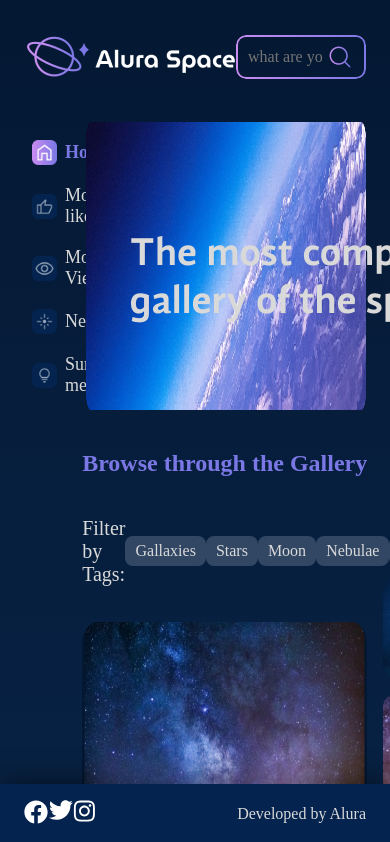
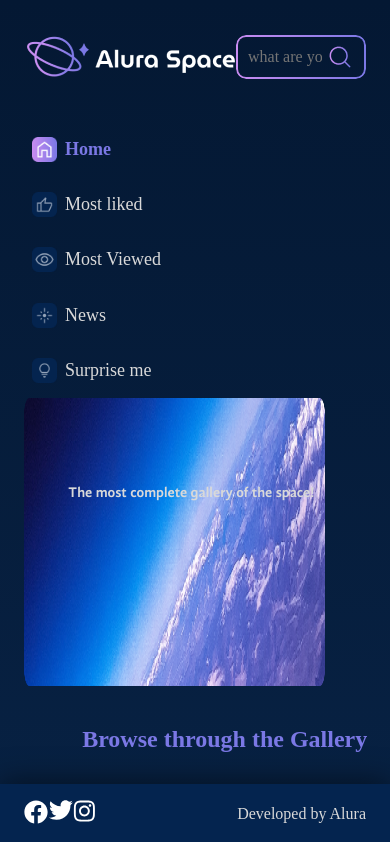
Before and after one commit to jotadagostin/alura-space, a React (Create React App) app: page / in a window 390 px wide. Shown: the top 842 px of the page. Built offline with nearby package versions, Linux system fonts and the light colour scheme.

Commit message:
responsive

```diff
--- a/src/Pages/FirstPage/FirstPage.module.scss
+++ b/src/Pages/FirstPage/FirstPage.module.scss
@@ -40,3 +40,17 @@ main {
   margin-left: 17%;
   margin-top: 1rem;
 }
+
+@media screen and (max-width: 414px) {
+  .principal {
+    display: block;
+
+
+  }
+
+  .principal h1 {
+    font-size: 0.9rem;
+  }
+
+
+}
--- a/src/components/Menu/Menu.module.scss
+++ b/src/components/Menu/Menu.module.scss
@@ -43,3 +43,16 @@
     font-family: "GandhiSansRegular";
   }
 }
+
+@media screen and (max-width: 414px) {
+  .menu {
+    display: inline-block;
+    width: 100%;
+
+
+  }
+
+  .menu__list {
+
+  }
+}
```
